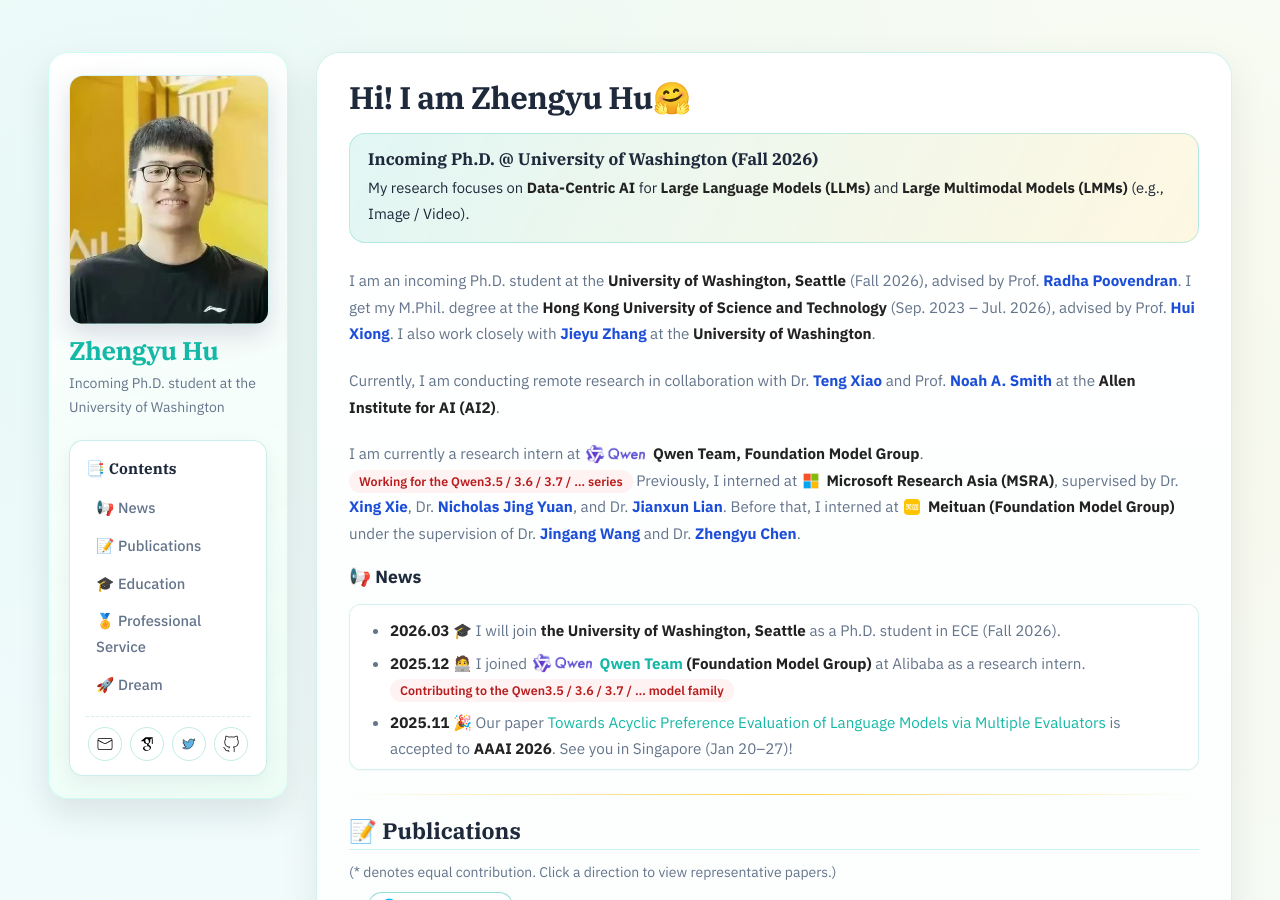
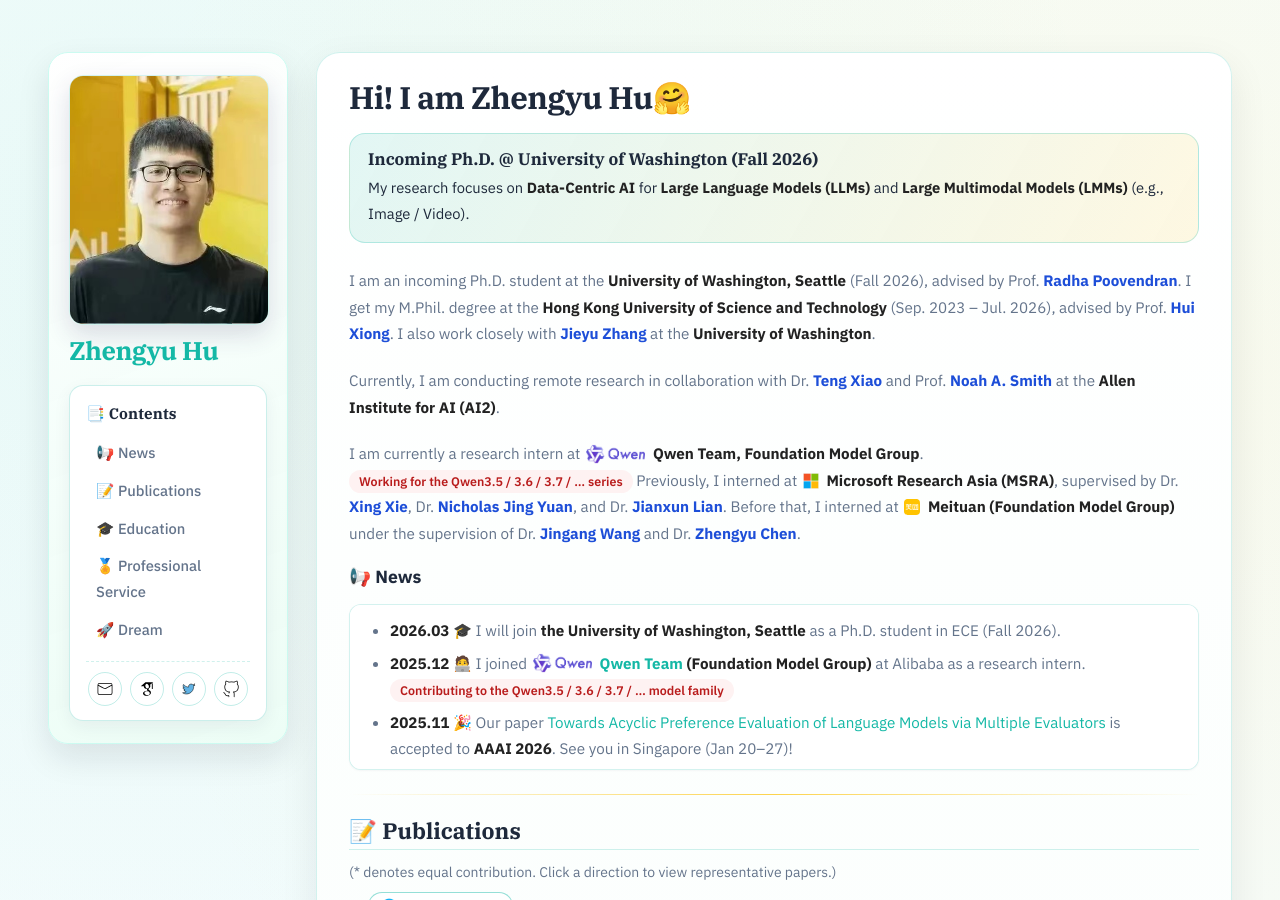
Before and after one commit to ppsmk388/ppsmk388.github.io, a Jekyll site: the page built from index.md, in a window 1280 px wide and 900 px high. Built offline with Jekyll 4.4.1, drawn with Linux system fonts in a browser that asks for light colours.

Commit message:
Remove sidebar description

```diff
--- a/_config.yml
+++ b/_config.yml
@@ -2,7 +2,6 @@
 #Google Analytics
 google_analytics: G-2NEE9XL52D  # your google analytics
 title: Zhengyu Hu
-description: Incoming Ph.D. student at the University of Washington
 
 logo: img/Img4.jpg
 email: huzhengyu477@gmail.com
--- a/_layouts/default.html
+++ b/_layouts/default.html
@@ -19,10 +19,6 @@
         {% endif %}
 
         <h1><a href="{{ "/" | absolute_url }}">{{ site.title | default: site.github.repository_name }}</a></h1>
-
-        {% if site.description %}
-          <p>{{ site.description }}</p>
-        {% endif %}
 
         <nav class="site-toc" aria-label="Table of contents">
           <div class="site-toc-title">📑 Contents</div>
```
